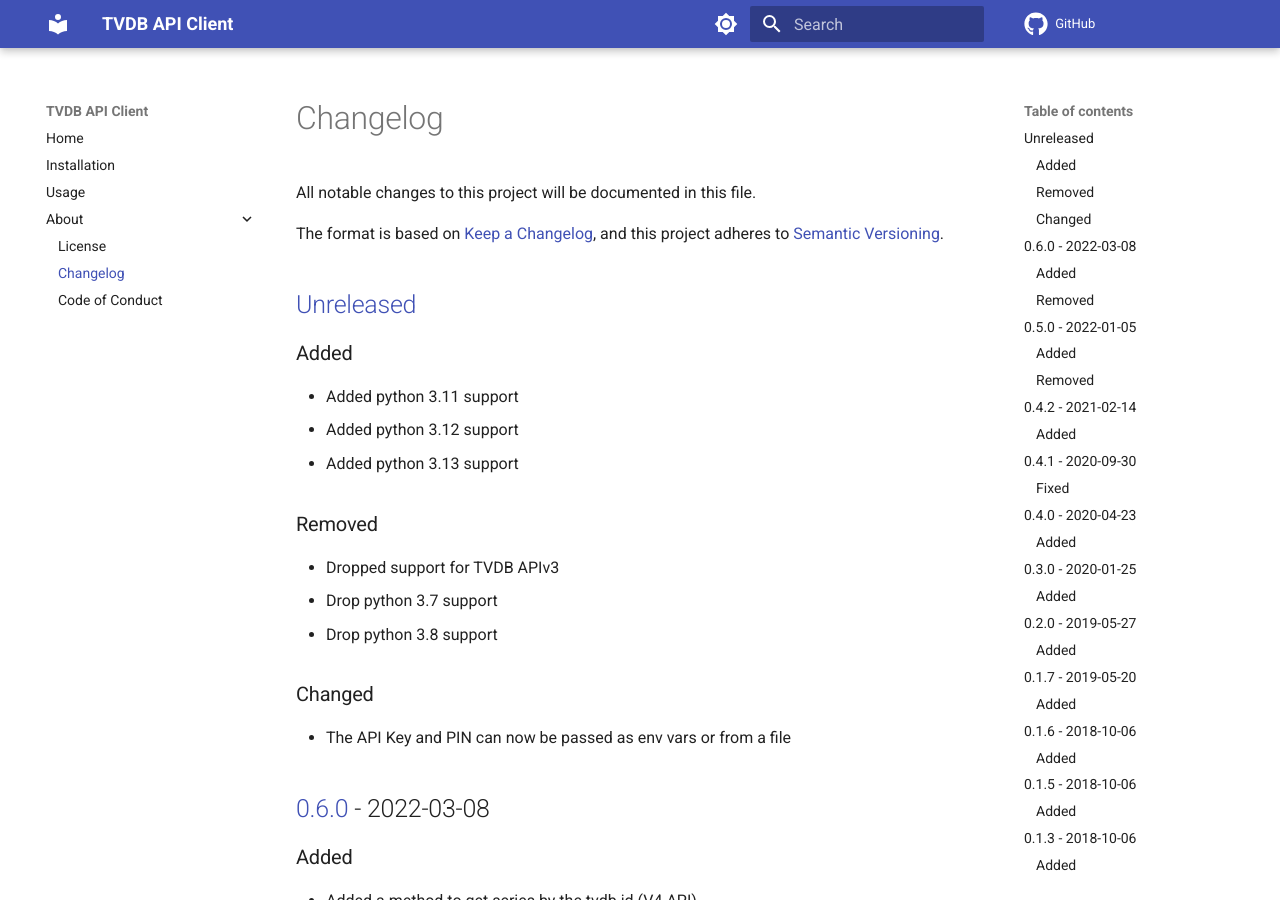
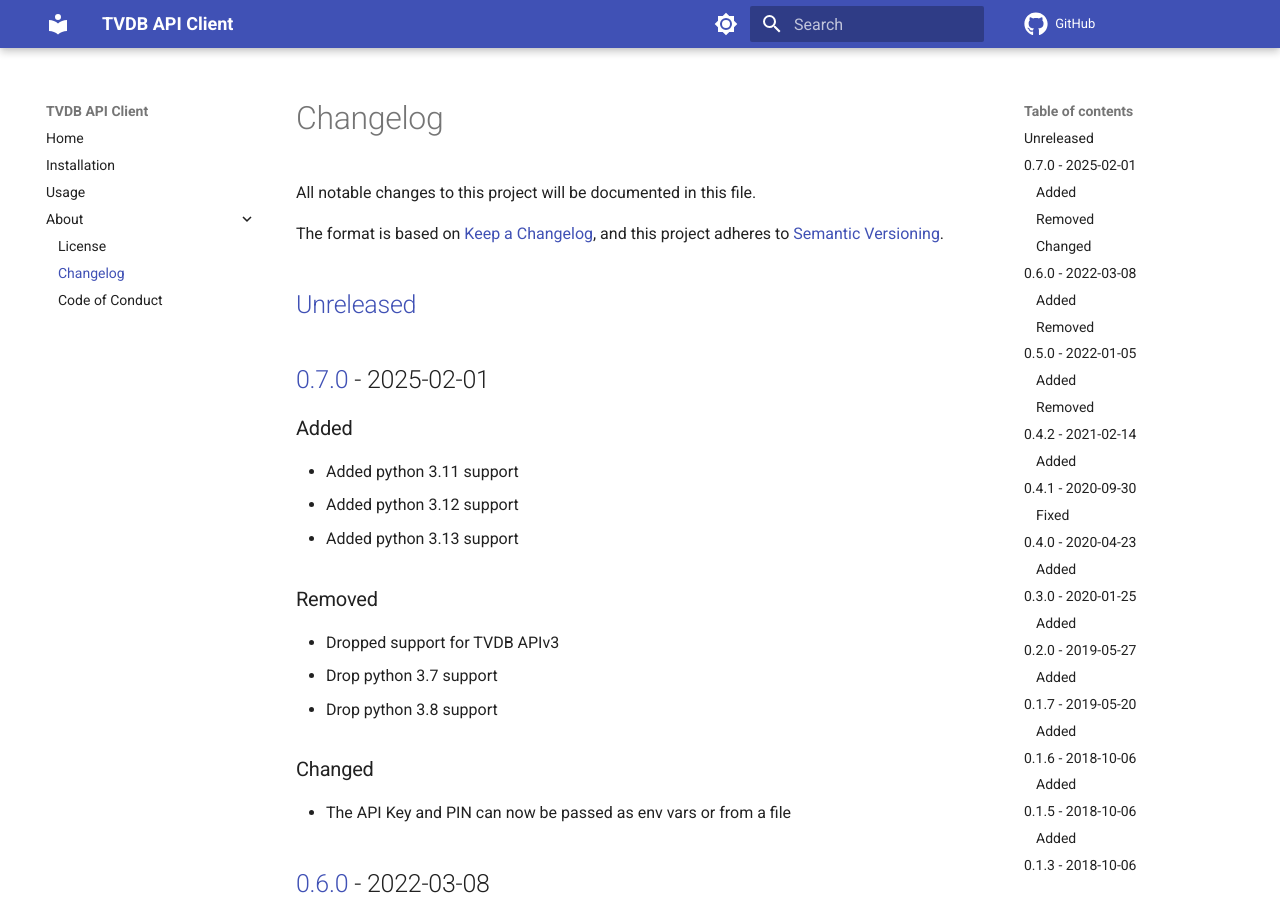
Before and after one commit to spapanik/tvdb_api_client, an MkDocs documentation site: the page built from docs/CHANGELOG.md, in a window 1280 px wide and 900 px high. Built offline with MkDocs 1.6.1 and Material for MkDocs 9.7.7, drawn with Linux system fonts in a browser that asks for light colours; comment, search, counter and statistics services are not loaded.

Commit message:
🔖 Bump version

```diff
--- a/docs/CHANGELOG.md
+++ b/docs/CHANGELOG.md
@@ -5,6 +5,8 @@
 The format is based on [Keep a Changelog], and this project adheres to [Semantic Versioning].
 
 ## [Unreleased]
+
+## [0.7.0] - 2025-02-01
 
 ### Added
 
@@ -112,7 +114,8 @@
 
 [Keep a Changelog]: https://keepachangelog.com/en/1.0.0/
 [Semantic Versioning]: https://semver.org/spec/v2.0.0.html
-[Unreleased]: https://github.com/spapanik/tvdb_api_client/compare/v0.6.0...master
+[Unreleased]: https://github.com/spapanik/tvdb_api_client/compare/v0.7.0...master
+[0.7.0]: https://github.com/spapanik/tvdb_api_client/compare/v0.6.0...v0.7.0
 [0.6.0]: https://github.com/spapanik/tvdb_api_client/compare/v0.5.0...v0.6.0
 [0.5.0]: https://github.com/spapanik/tvdb_api_client/compare/v0.4.2...v0.5.0
 [0.4.2]: https://github.com/spapanik/tvdb_api_client/compare/v0.4.1...v0.4.2
--- a/pyproject.toml
+++ b/pyproject.toml
@@ -6,7 +6,7 @@
 
 [project]
 name = "tvdb_api_client"
-version = "0.6.0"
+version = "0.7.0"
 
 authors = [
     { name = "Stephanos Kuma", email = "stephanos@kuma.ai" },
```
